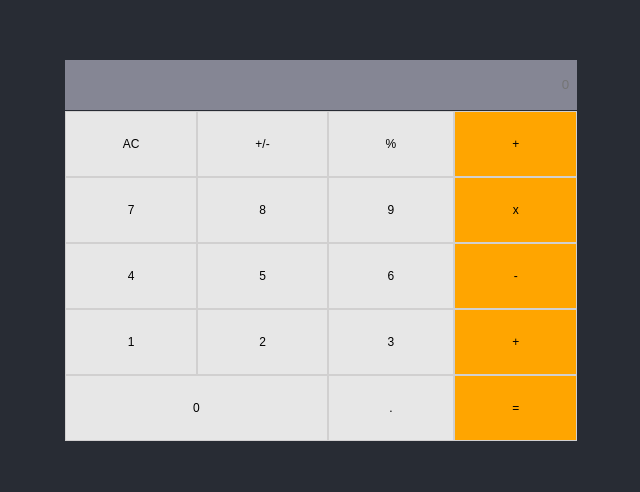
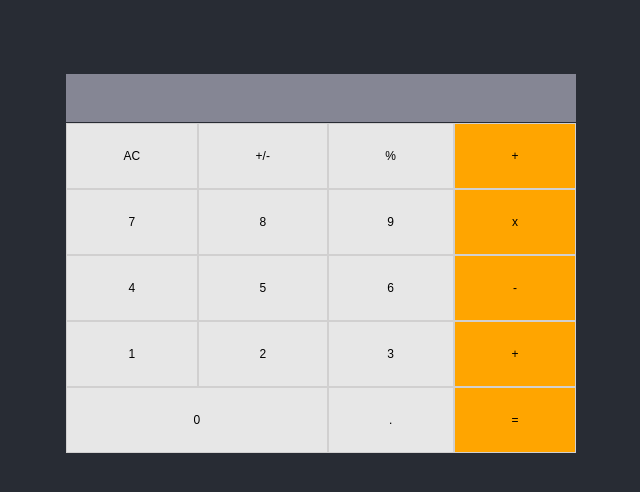
Before and after one commit to betses/math-magician-react, a React (Create React App) app: page / in a window 1280 px wide. Shown: the part 150-642 px from the top of the page, without its empty margins (319-959 px from the left). Built offline with nearby package versions, Linux system fonts and the light colour scheme.

Commit message:
Add event for calculate function

```diff
--- a/package.json
+++ b/package.json
@@ -6,6 +6,8 @@
     "@testing-library/jest-dom": "^5.16.5",
     "@testing-library/react": "^13.4.0",
     "@testing-library/user-event": "^13.5.0",
+    "big-js": "^3.1.3",
+    "big.js": "^6.2.1",
     "react": "^18.2.0",
     "react-dom": "^18.2.0",
     "react-scripts": "5.0.1",
--- a/src/App.js
+++ b/src/App.js
@@ -2,8 +2,7 @@ import React from 'react';
 import './App.css';
 import Calculator from './component/calculator';
 
-// eslint-disable-next-line react/prefer-stateless-function
-class App extends React.Component {
+class App extends React.PureComponent {
   render() {
     return (
       <div className="App">
--- a/src/component/calculator.js
+++ b/src/component/calculator.js
@@ -1,36 +1,59 @@
-import React from 'react';
+import React, { useState } from 'react';
+import calculate from '../logic/calculate';
 import '../style/Calculator.css';
 
-// eslint-disable-next-line react/prefer-stateless-function
-class Calculator extends React.Component {
-  render() {
-    return (
-      <div className="calculator-wrapper">
-        <input className="cal-input" placeholder="0" />
-        <div className="grid-container">
-          <div className="grid-item1"><button type="button" className="button">AC</button></div>
-          <div className="grid-item2"><button type="button" className="button">+/-</button></div>
-          <div className="grid-item3"><button type="button" className="button">%</button></div>
-          <div className="grid-item4" id="right-side"><button type="button" className="button">+</button></div>
-          <div className="grid-item5"><button type="button" className="button">7</button></div>
-          <div className="grid-item6"><button type="button" className="button">8</button></div>
-          <div className="grid-item7"><button type="button" className="button">9</button></div>
-          <div className="grid-item8" id="right-side"><button type="button" className="button">x</button></div>
-          <div className="grid-item9"><button type="button" className="button">4</button></div>
-          <div className="grid-item10"><button type="button" className="button">5</button></div>
-          <div className="grid-item11"><button type="button" className="button">6</button></div>
-          <div className="grid-item12" id="right-side"><button type="button" className="button">-</button></div>
-          <div className="grid-item13"><button type="button" className="button">1</button></div>
-          <div className="grid-item14"><button type="button" className="button">2</button></div>
-          <div className="grid-item15"><button type="button" className="button">3</button></div>
-          <div className="grid-item16" id="right-side"><button type="button" className="button">+</button></div>
-          <div className="grid-item17"><button type="button" className="button">0</button></div>
-          <div className="grid-item18"><button type="button" className="button">.</button></div>
-          <div className="grid-item19" id="right-side"><button type="button" className="button">=</button></div>
-        </div>
+const Calculator = () => {
+  const [numbers, setState] = useState({
+    total: null,
+    next: null,
+    operation: null,
+  });
+
+  const afterClick = (e) => {
+    const buttonName = e.target.innerText;
+    setState(calculate({
+      ...numbers,
+    }, buttonName));
+  };
+
+  const { total, operation, next } = numbers;
+
+  const result = (
+    <p>
+      {total}
+      {' '}
+      {operation}
+      {' '}
+      {next}
+    </p>
+  );
+
+  return (
+    <div className="calculator-wrapper">
+      <div className="cal-input">{result}</div>
+      <div className="grid-container">
+        <div className="grid-item1"><button type="button" className="button" onClick={afterClick}>AC</button></div>
+        <div className="grid-item2"><button type="button" className="button" onClick={afterClick}>+/-</button></div>
+        <div className="grid-item3"><button type="button" className="button" onClick={afterClick}>%</button></div>
+        <div className="grid-item4" id="right-side"><button type="button" className="button" onClick={afterClick}>+</button></div>
+        <div className="grid-item5"><button type="button" className="button" onClick={afterClick}>7</button></div>
+        <div className="grid-item6"><button type="button" className="button" onClick={afterClick}>8</button></div>
+        <div className="grid-item7"><button type="button" className="button" onClick={afterClick}>9</button></div>
+        <div className="grid-item8" id="right-side"><button type="button" className="button" onClick={afterClick}>x</button></div>
+        <div className="grid-item9"><button type="button" className="button" onClick={afterClick}>4</button></div>
+        <div className="grid-item10"><button type="button" className="button" onClick={afterClick}>5</button></div>
+        <div className="grid-item11"><button type="button" className="button" onClick={afterClick}>6</button></div>
+        <div className="grid-item12" id="right-side"><button type="button" className="button" onClick={afterClick}>-</button></div>
+        <div className="grid-item13"><button type="button" className="button" onClick={afterClick}>1</button></div>
+        <div className="grid-item14"><button type="button" className="button" onClick={afterClick}>2</button></div>
+        <div className="grid-item15"><button type="button" className="button" onClick={afterClick}>3</button></div>
+        <div className="grid-item16" id="right-side"><button type="button" className="button" onClick={afterClick}>+</button></div>
+        <div className="grid-item17"><button type="button" className="button" onClick={afterClick}>0</button></div>
+        <div className="grid-item18"><button type="button" className="button" onClick={afterClick}>.</button></div>
+        <div className="grid-item19" id="right-side"><button type="button" className="button" onClick={afterClick}>=</button></div>
       </div>
-    );
-  }
-}
+    </div>
+  );
+};
 
 export default Calculator;
--- /dev/null
+++ b/src/logic/calculate.js
@@ -0,0 +1,133 @@
+import operate from './operate';
+
+function isNumber(item) {
+  return !!item.match(/[0-9]+/);
+}
+
+/**
+ * Given a button name and a calculator data object, return an updated
+ * calculator data object.
+ *
+ * Calculator data object contains:
+ *   total:s      the running total
+ *   next:String       the next number to be operated on with the total
+ *   operation:String  +, -, etc.
+ */
+export default function calculate(obj, buttonName) {
+  if (buttonName === 'AC') {
+    return {
+      total: null,
+      next: null,
+      operation: null,
+    };
+  }
+
+  if (isNumber(buttonName)) {
+    if (buttonName === '0' && obj.next === '0') {
+      return {};
+    }
+    // If there is an operation, update next
+    if (obj.operation) {
+      if (obj.next && obj.next !== '0') {
+        return { ...obj, next: obj.next + buttonName };
+      }
+      return { ...obj, next: buttonName };
+    }
+    // If there is no operation, update next and clear the value
+    if (obj.next && obj.next !== '0') {
+      return {
+        next: obj.next + buttonName,
+        total: null,
+      };
+    }
+    return {
+      next: buttonName,
+      total: null,
+    };
+  }
+
+  if (buttonName === '.') {
+    if (obj.next) {
+      if (obj.next.includes('.')) {
+        return { ...obj };
+      }
+      return { ...obj, next: `${obj.next}.` };
+    }
+    if (obj.operation) {
+      return { ...obj, next: '0.' };
+    }
+    if (obj.total) {
+      if (obj.total.includes('.')) {
+        return {};
+      }
+      return { ...obj, next: `${obj.total}.` };
+    }
+    return { ...obj, next: '0.' };
+  }
+
+  if (buttonName === '=') {
+    if (obj.next && obj.operation) {
+      return {
+        total: operate(obj.total, obj.next, obj.operation),
+        next: null,
+        operation: null,
+      };
+    }
+    // '=' with no operation, nothing to do
+    return {};
+  }
+
+  if (buttonName === '+/-') {
+    if (obj.next) {
+      return { ...obj, next: (-1 * parseFloat(obj.next)).toString() };
+    }
+    if (obj.total) {
+      return { ...obj, total: (-1 * parseFloat(obj.total)).toString() };
+    }
+    return {};
+  }
+
+  // Button must be an operation
+
+  // When the user presses an operation button without having entered
+  // a number first, do nothing.
+  // if (!obj.next && !obj.total) {
+  //   return {};
+  // }
+
+  // User pressed an operation after pressing '='
+  if (!obj.next && obj.total && !obj.operation) {
+    return { ...obj, operation: buttonName };
+  }
+
+  // User pressed an operation button and there is an existing operation
+  if (obj.operation) {
+    if (obj.total && !obj.next) {
+      return { ...obj, operation: buttonName };
+    }
+
+    if (!obj.total) {
+      return { total: 0, operation: buttonName };
+    }
+
+    return {
+      total: operate(obj.total, obj.next, obj.operation),
+      next: null,
+      operation: buttonName,
+    };
+  }
+
+  // no operation yet, but the user typed one
+
+  // The user hasn't typed a number yet, just save the operation
+  if (!obj.next) {
+    return { operation: buttonName };
+  }
+
+  // save the operation and shift 'next' into 'total'
+  return {
+    total: obj.next,
+    next: null,
+    operation: buttonName,
+  };
+}
--- /dev/null
+++ b/src/logic/operate.js
@@ -0,0 +1,30 @@
+import Big from 'big.js';
+
+export default function operate(numberOne, numberTwo, operation) {
+  const one = Big(numberOne);
+  const two = Big(numberTwo);
+  if (operation === '+') {
+    return one.plus(two).toString();
+  }
+  if (operation === '-') {
+    return one.minus(two).toString();
+  }
+  if (operation === 'x') {
+    return one.times(two).toString();
+  }
+  if (operation === '÷') {
+    try {
+      return one.div(two).toString();
+    } catch (err) {
+      return "Can't divide by 0.";
+    }
+  }
+  if (operation === '%') {
+    try {
+      return one.mod(two).toString();
+    } catch (err) {
+      return "Can't find modulo as can't divide by 0.";
+    }
+  }
+  throw Error(`Unknown operation '${operation}'`);
+}
```
Also changed, not shown: 1 other file (tests, documents, lock files or other folders).
